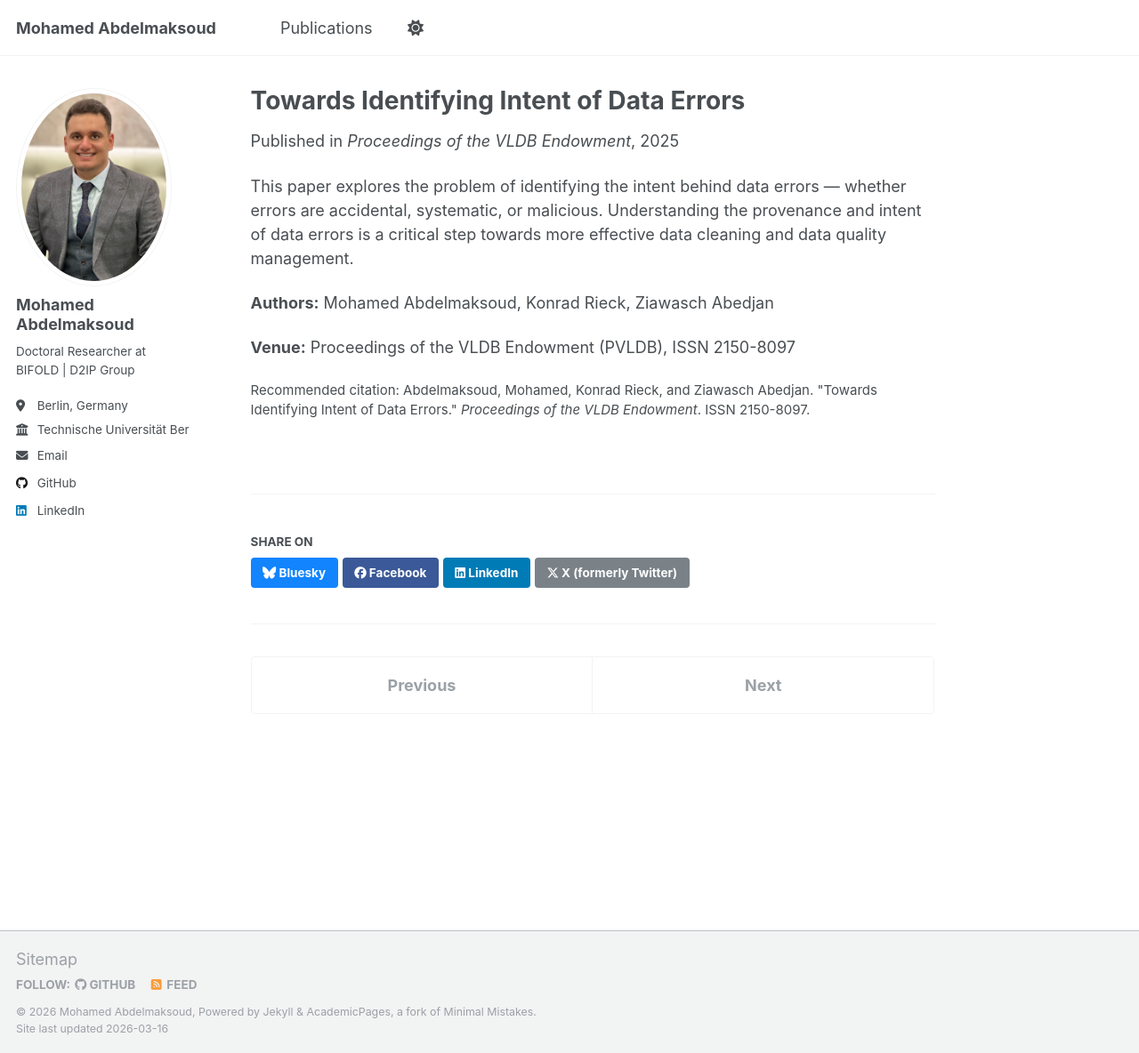
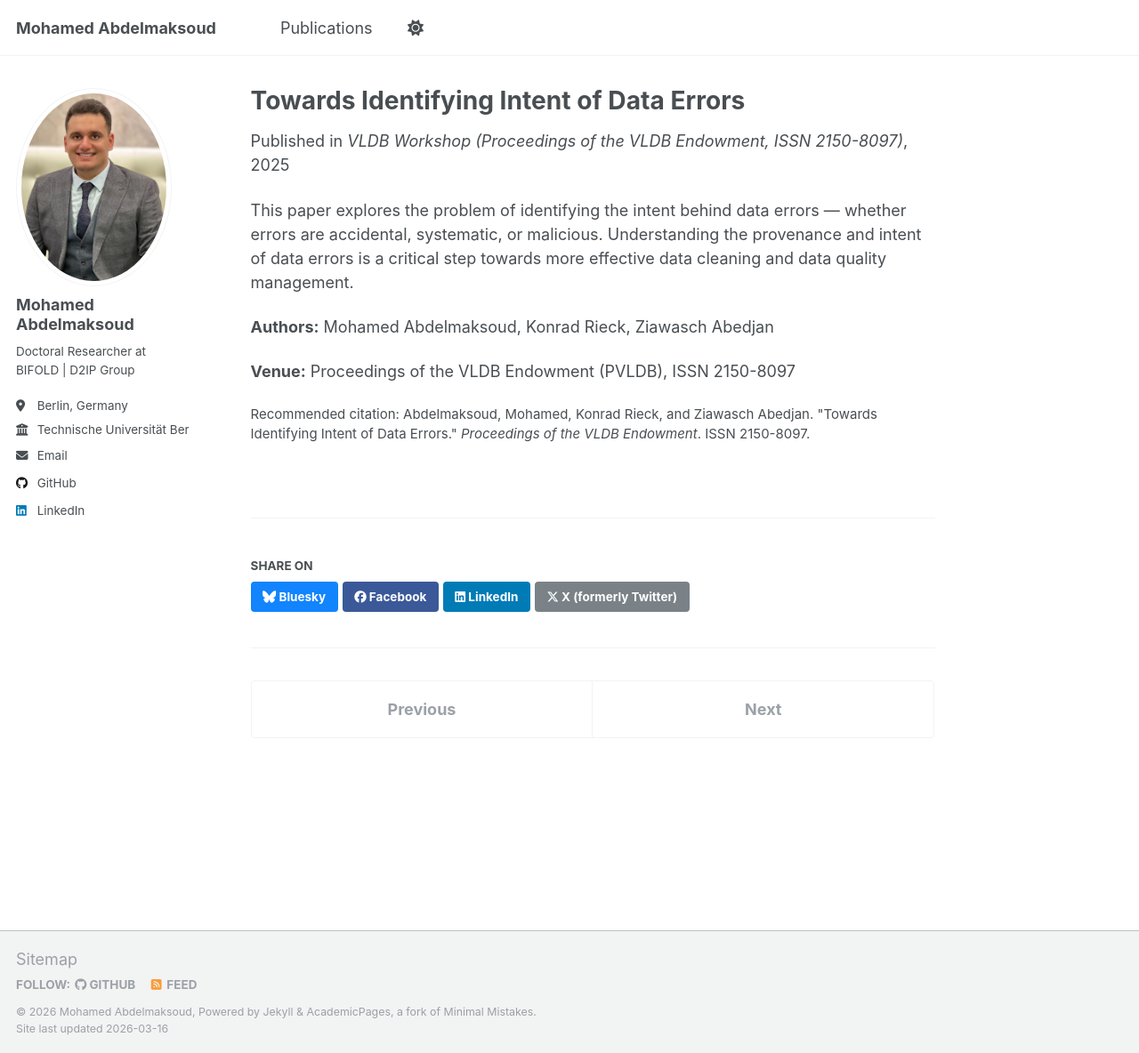
Before and after one commit to Maxoud99/maxoud99.github.io, a Jekyll site: the page built from _publications/2025-01-01-towards-identifying-intent-of-data-errors.md, in a window 1280 px wide and 1184 px high. Shown: the whole window at 89% size. Built offline with Jekyll 4.4.1, drawn with Linux system fonts in a browser that asks for light colours.

Commit message:
Fix VLDB paper: set category to conferences (workshop paper)

```diff
--- a/_publications/2025-01-01-towards-identifying-intent-of-data-errors.md
+++ b/_publications/2025-01-01-towards-identifying-intent-of-data-errors.md
@@ -1,11 +1,11 @@
 ---
 title: "Towards Identifying Intent of Data Errors"
 collection: publications
-category: manuscripts
+category: conferences
 permalink: /publication/2025-01-01-towards-identifying-intent-of-data-errors
 excerpt: 'This paper proposes a framework for identifying the intent behind data errors, advancing the understanding of error provenance in data management.'
 date: 2025-01-01
-venue: 'Proceedings of the VLDB Endowment'
+venue: 'VLDB Workshop (Proceedings of the VLDB Endowment, ISSN 2150-8097)'
 citation: 'Abdelmaksoud, Mohamed, Konrad Rieck, and Ziawasch Abedjan. &quot;Towards Identifying Intent of Data Errors.&quot; <i>Proceedings of the VLDB Endowment</i>. ISSN 2150-8097.'
 ---
 
```
